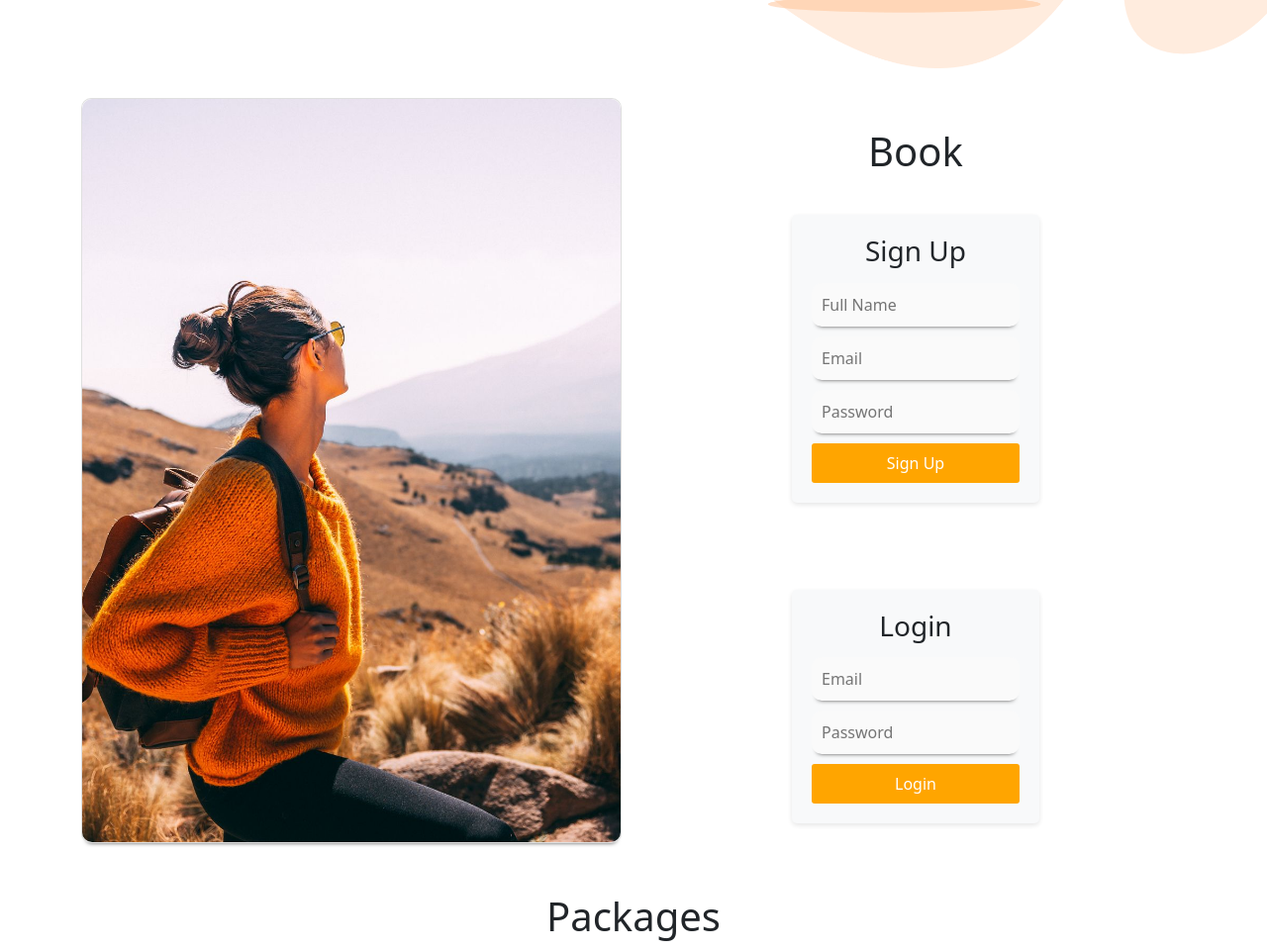
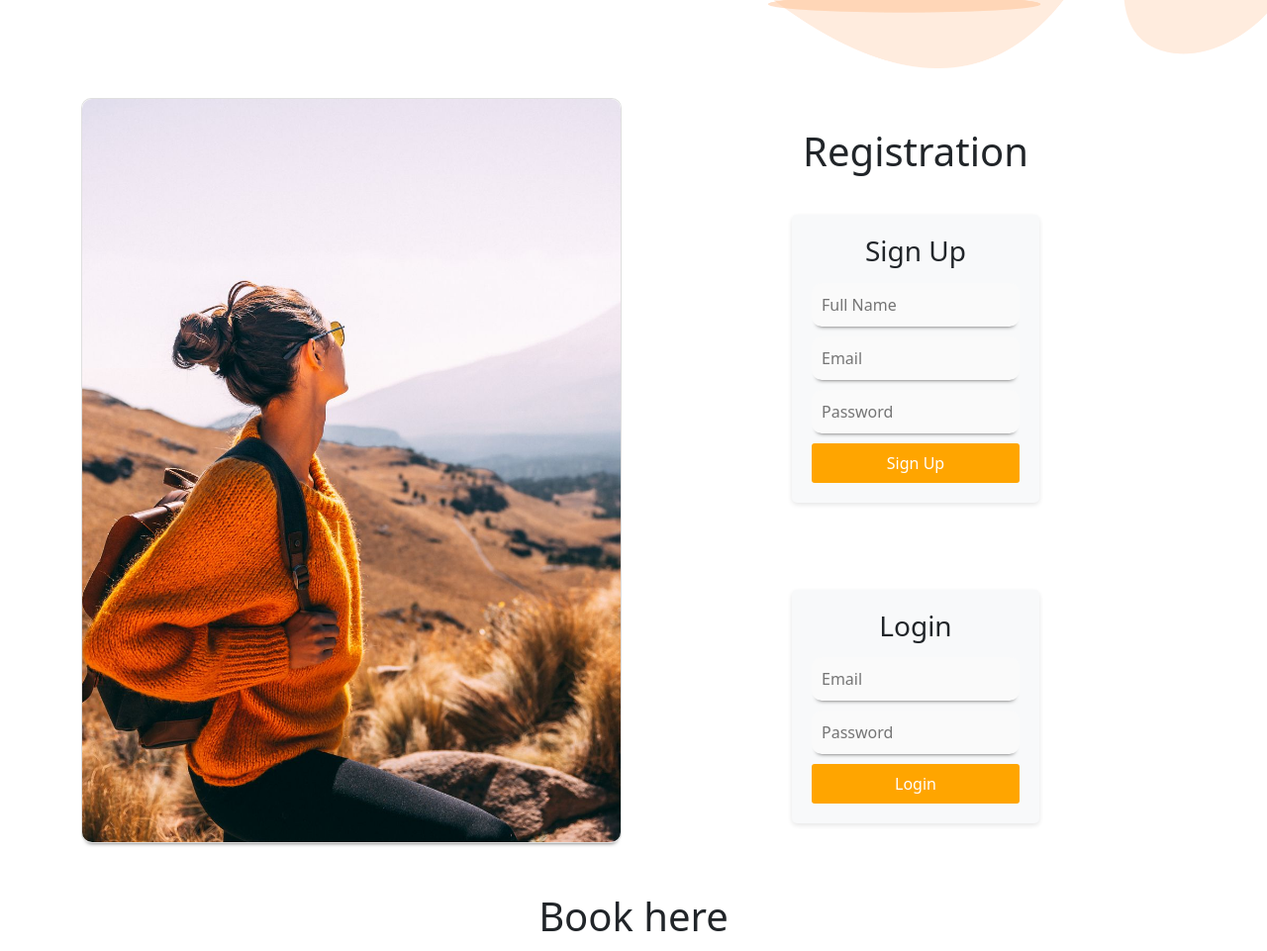
Before and after one commit to TEJASHWINI4/Travel-Landing-page--website, a plain HTML site: page index.html in a window 1280 px wide. Shown: the part 651-1612 px from the top of the page at 99% size. Drawn offline with nearby package versions, Linux system fonts and the light colour scheme.

Commit message:
Update index.html

```diff
--- a/index.html
+++ b/index.html
@@ -74,7 +74,7 @@
             </div>
             <div class="col-md-6 py-3 py-md-0">
                <div class="main-text">
-                  <h1>Book</h1>
+                  <h1>Registration</h1>
                </div>
                <!-- Sign Up Form -->
                <div class="form-block" id="signup">
@@ -104,7 +104,7 @@
    <div class="packages" id="packages">
       <div class="container">
          <div class="main-text">
-            <h1>Packages</h1>
+            <h1>Book here </h1>
          </div>
       </div>
       <div class="row">
```
